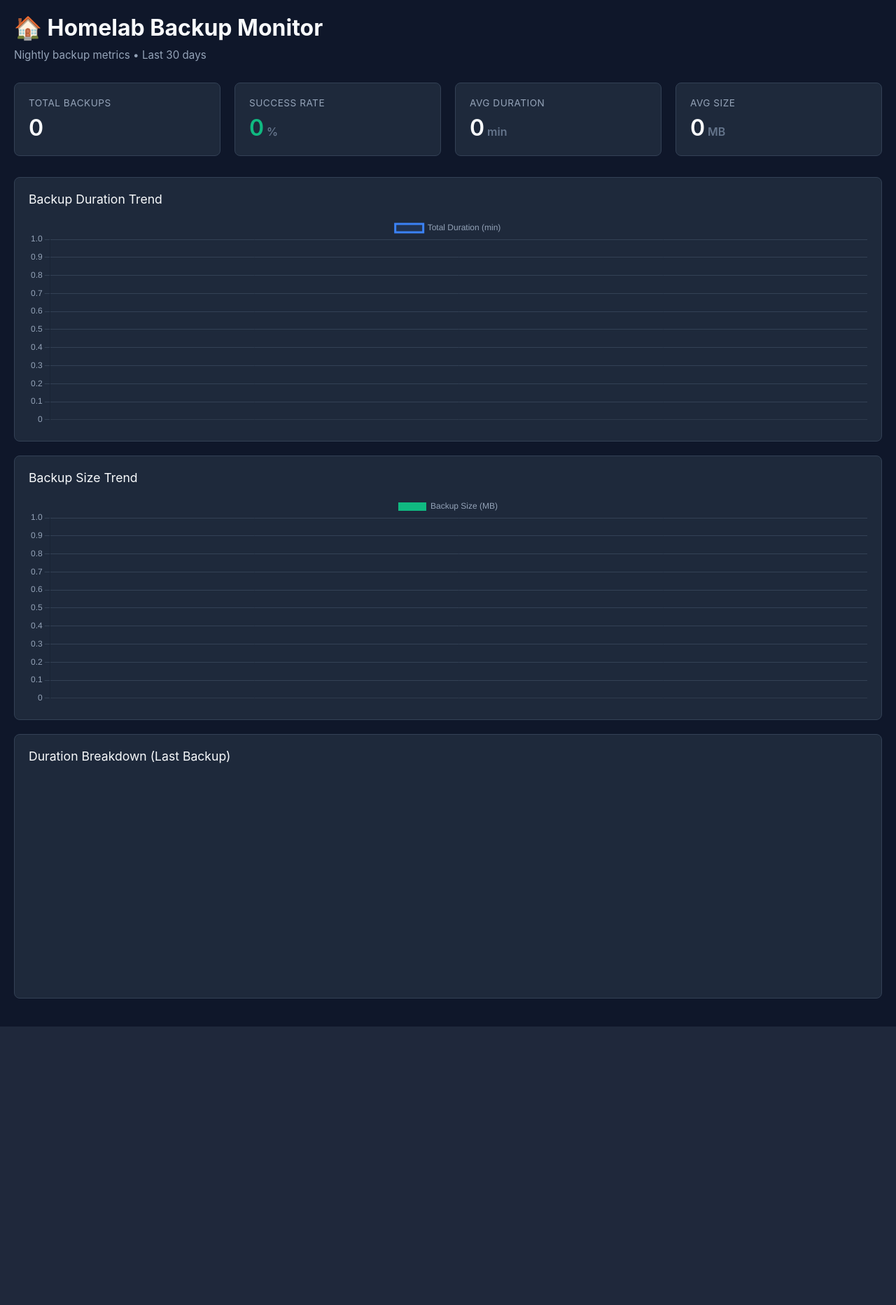
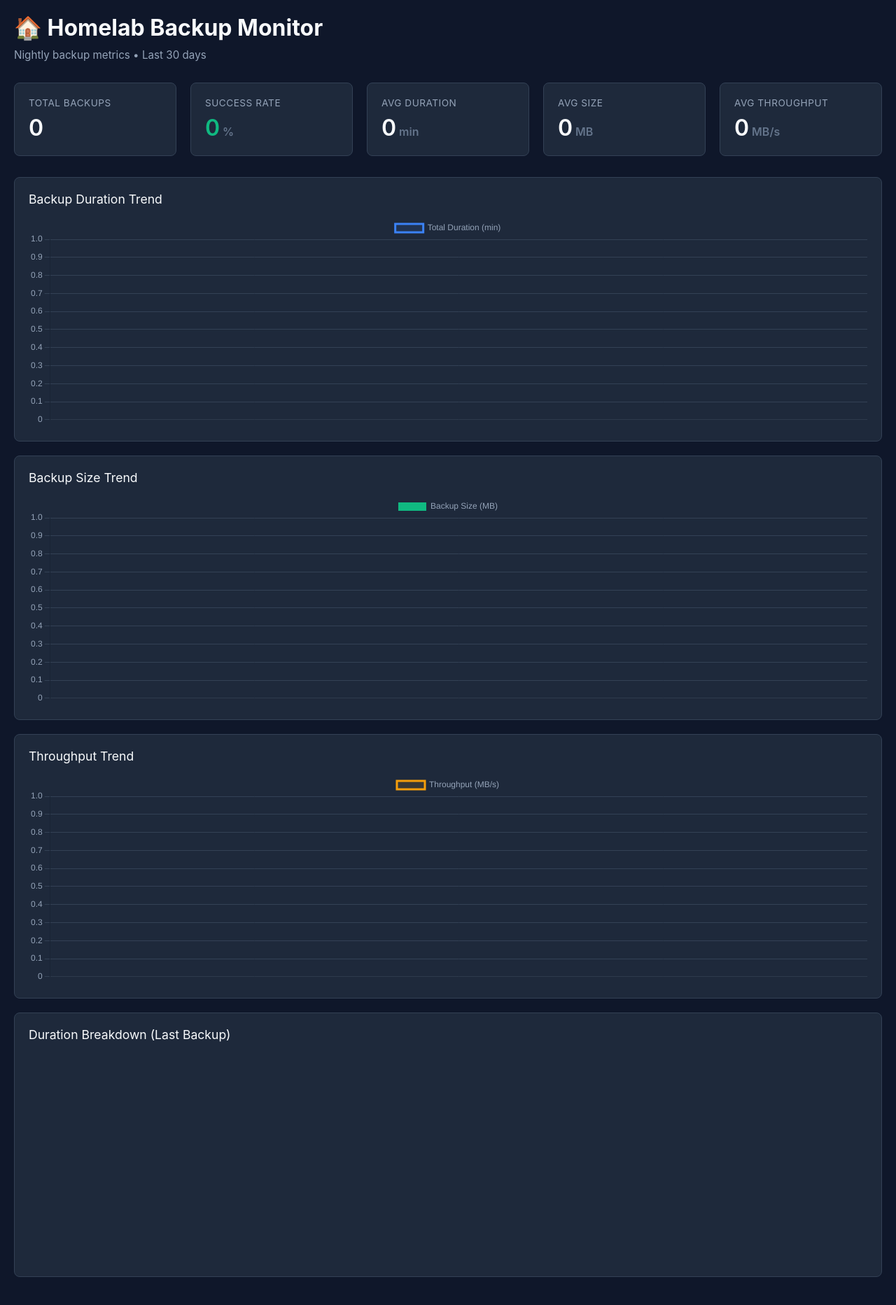
Before and after one commit to goldengod503/homelab-dev, a Flask app: page / in a window 1280 px wide. Shown: the whole page at 70% size. Before the commit the page ends 1467 px from the top, so only its background shows below. Run offline with Flask 3, Linux system fonts and the light colour scheme; data that the repository does not hold is empty; a map, chart or similar area stays blank; parts of the project's set-up code (start-up, migrations or seed data) failed here and were passed over.

Commit message:
Add throughput metric and visualization
Added average throughput (MB/s) calculation and trend chart to track
backup performance over time.

Backend changes:
- Calculate avg throughput in get_stats() from size_bytes/duration
- Add throughput_mb_per_sec to stats dict and API response
- Filter out zero-duration records in SQL query

Frontend changes:
- Add "Avg Throughput" stat card (5th card in grid)
- Add "Throughput Trend" line chart (orange, between size and breakdown)
- Chart shows MB/s over time for last 30 backups

Co-Authored-By: Claude Sonnet 4.5 <noreply@anthropic.com>

```diff
--- a/appdata/backup-monitor/app.py
+++ b/appdata/backup-monitor/app.py
@@ -123,22 +123,27 @@ def get_stats():
             MAX(duration_total) as max_duration,
             MIN(duration_total) as min_duration,
             AVG(size_bytes) as avg_size,
-            SUM(CASE WHEN success = 1 THEN 1 ELSE 0 END) as successful
+            SUM(CASE WHEN success = 1 THEN 1 ELSE 0 END) as successful,
+            AVG(CAST(size_bytes AS REAL) / duration_total) as avg_throughput_bytes_per_sec
         FROM backups
-        WHERE timestamp >= ?
+        WHERE timestamp >= ? AND duration_total > 0
     ''', (thirty_days_ago,))
 
     row = c.fetchone()
     conn.close()
 
     if row and row[0]:
+        # Calculate MB/s from bytes/sec
+        avg_throughput_mb_per_sec = (row[6] / 1024 / 1024) if row[6] else 0
+
         return {
             'total_backups': row[0],
             'avg_duration': int(row[1]) if row[1] else 0,
             'max_duration': row[2] or 0,
             'min_duration': row[3] or 0,
             'avg_size_mb': int(row[4] / 1024 / 1024) if row[4] else 0,
-            'success_rate': int((row[5] / row[0]) * 100) if row[0] else 0
+            'success_rate': int((row[5] / row[0]) * 100) if row[0] else 0,
+            'avg_throughput_mb_per_sec': round(avg_throughput_mb_per_sec, 2)
         }
     return {
         'total_backups': 0,
@@ -146,7 +151,8 @@ def get_stats():
         'max_duration': 0,
         'min_duration': 0,
         'avg_size_mb': 0,
-        'success_rate': 0
+        'success_rate': 0,
+        'avg_throughput_mb_per_sec': 0
     }
 
 @app.route('/')
@@ -175,6 +181,11 @@ def api_metrics():
 
     metrics = []
     for row in reversed(rows):
+        duration = row[2]
+        size_bytes = row[7]
+        # Calculate throughput in MB/s
+        throughput_mb_per_sec = (size_bytes / duration / 1024 / 1024) if duration > 0 else 0
+
         metrics.append({
             'timestamp': row[0],
             'backup_id': row[1],
@@ -183,7 +194,8 @@ def api_metrics():
             'duration_archive': row[4] or 0,
             'duration_volumes': row[5] or 0,
             'duration_upload': row[6] or 0,
-            'size_bytes': row[7]
+            'size_bytes': row[7],
+            'throughput_mb_per_sec': round(throughput_mb_per_sec, 2)
         })
 
     return jsonify(metrics)
--- a/appdata/backup-monitor/static/js/charts.js
+++ b/appdata/backup-monitor/static/js/charts.js
@@ -64,6 +64,23 @@ async function loadCharts() {
         options: chartDefaults
     });
 
+    // Throughput chart
+    new Chart(document.getElementById('throughputChart'), {
+        type: 'line',
+        data: {
+            labels: data.map(d => new Date(d.timestamp).toLocaleDateString()),
+            datasets: [{
+                label: 'Throughput (MB/s)',
+                data: data.map(d => d.throughput_mb_per_sec),
+                borderColor: chartColors.warning,
+                backgroundColor: chartColors.warning + '20',
+                tension: 0.3,
+                fill: true
+            }]
+        },
+        options: chartDefaults
+    });
+
     // Breakdown chart (last backup)
     if (data.length > 0) {
         const last = data[data.length - 1];
--- a/appdata/backup-monitor/templates/dashboard.html
+++ b/appdata/backup-monitor/templates/dashboard.html
@@ -29,6 +29,10 @@
                 <div class="stat-label">Avg Size</div>
                 <div class="stat-value">{{ stats.avg_size_mb }}<span class="stat-unit">MB</span></div>
             </div>
+            <div class="stat-card">
+                <div class="stat-label">Avg Throughput</div>
+                <div class="stat-value">{{ stats.avg_throughput_mb_per_sec }}<span class="stat-unit">MB/s</span></div>
+            </div>
         </div>
 
         <div class="chart-container">
@@ -46,6 +50,13 @@
         </div>
 
         <div class="chart-container">
+            <div class="chart-title">Throughput Trend</div>
+            <div class="canvas-wrapper">
+                <canvas id="throughputChart"></canvas>
+            </div>
+        </div>
+
+        <div class="chart-container">
             <div class="chart-title">Duration Breakdown (Last Backup)</div>
             <div class="canvas-wrapper">
                 <canvas id="breakdownChart"></canvas>
```
